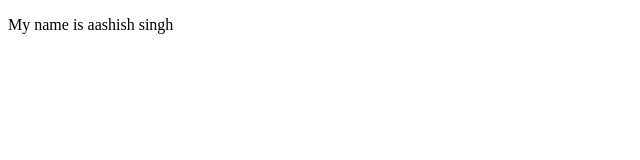
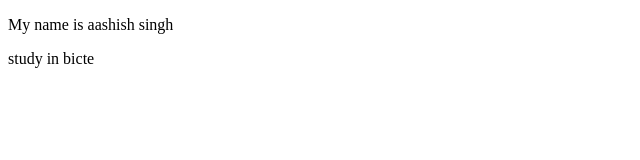
Before and after one commit to Aashish1016/Demogit, a plain HTML site: page gti/index.html in a window 1280 px wide. Shown: the full height of the page, 0-640 px from the left. Drawn offline with Linux system fonts and the light colour scheme.

```diff
--- a/gti/index.html
+++ b/gti/index.html
@@ -7,6 +7,7 @@
 </head>
 <body>
     <P>My name is aashish singh </P>
+    <p>study in bicte </p>
 
 </body>
 </html>
```
Also changed, not shown: gti/hobby.txt, gti/new.txt, idex.txt, 1 other file.
